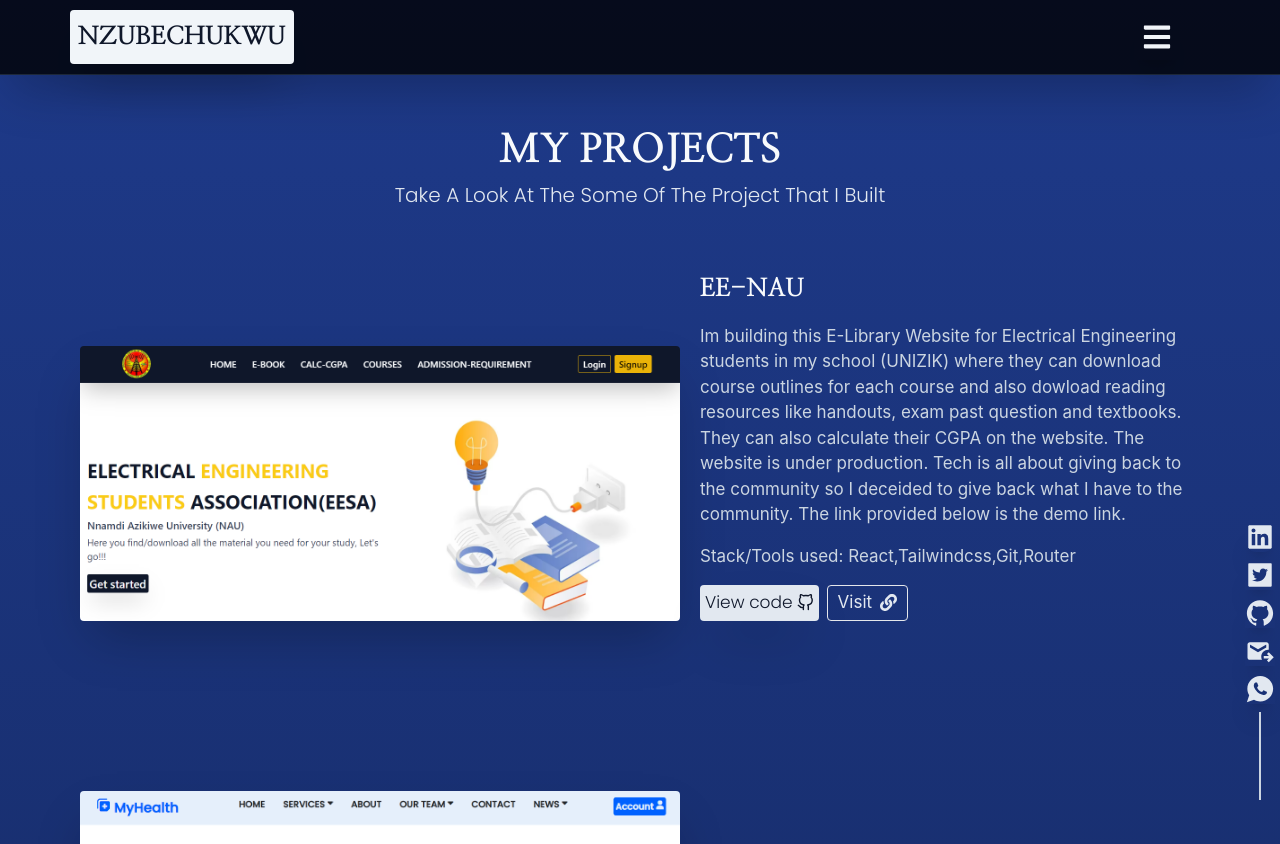
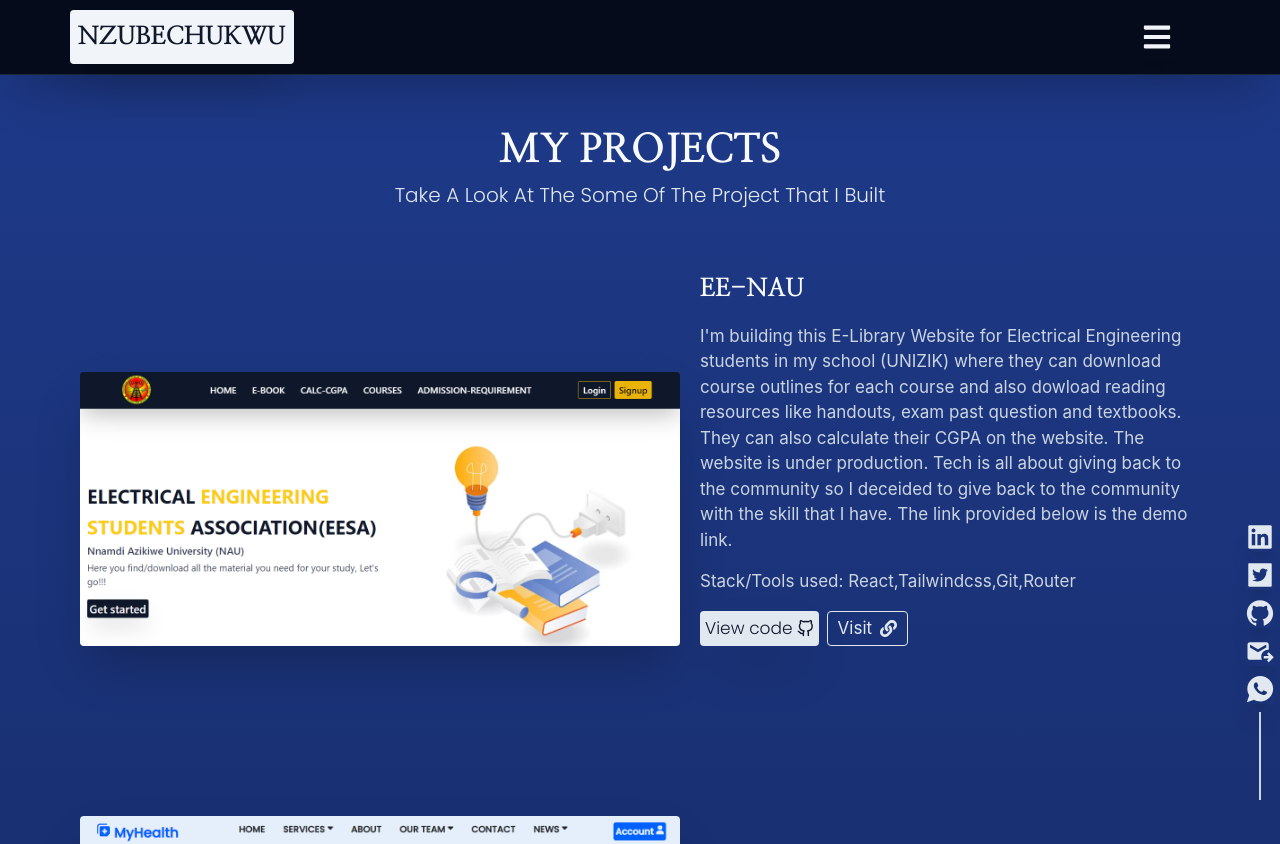
Before and after one commit to DesmondNzubechi/Official-Portfolio, a React (Create React App) app: page /Project in a window 1280 px wide. Shown: the top 844 px of the page. Built offline with nearby package versions, Linux system fonts and the light colour scheme; the HTML template or start-up script is replaced by a standard one; a web font is replaced by a local one.

Commit message:
new change

```diff
--- a/src/Components/Projects/projects.jsx
+++ b/src/Components/Projects/projects.jsx
@@ -25,7 +25,7 @@ const projectItems = [
     {
         ProjectImg: eeunizik,
         projectName : 'EE-NAU',
-        ProjectDescr : 'I\m building this E-Library Website for Electrical Engineering students in my school (UNIZIK) where they can download course outlines for each course and also dowload reading resources like handouts, exam past question and textbooks. They can also calculate their CGPA on the website. The website is under production. Tech is all about giving back to the community so I deceided to give back what I have to the community. The link provided below is the demo link. ',
+        ProjectDescr : 'I\'m building this E-Library Website for Electrical Engineering students in my school (UNIZIK) where they can download course outlines for each course and also dowload reading resources like handouts, exam past question and textbooks. They can also calculate their CGPA on the website. The website is under production. Tech is all about giving back to the community so I deceided to give back  to the community with the skill that I have. The link provided below is the demo link. ',
         projectStack: 'Stack/Tools used: React,Tailwindcss,Git,Router',
         ProjectGit : 'github.com/DesmondNzubechi/ee-nau',
         ProjectUrl : '#',
```
